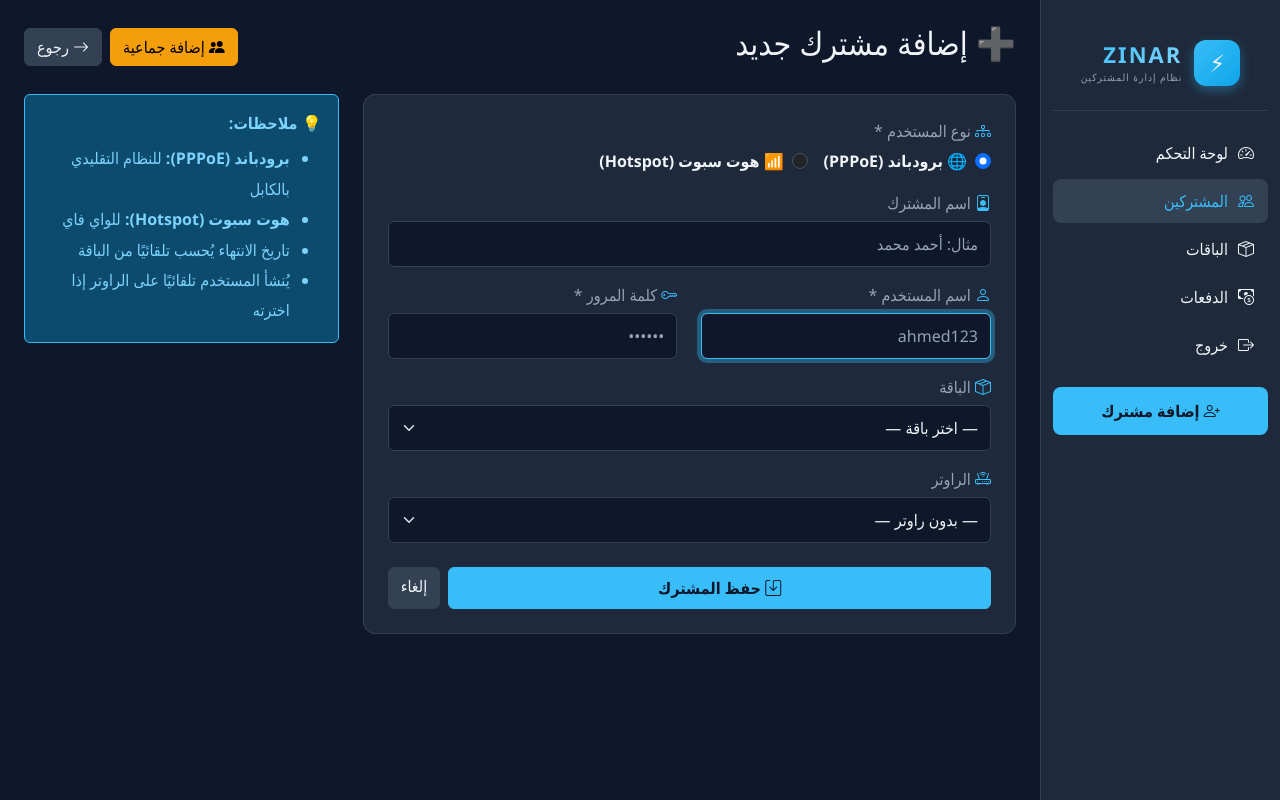
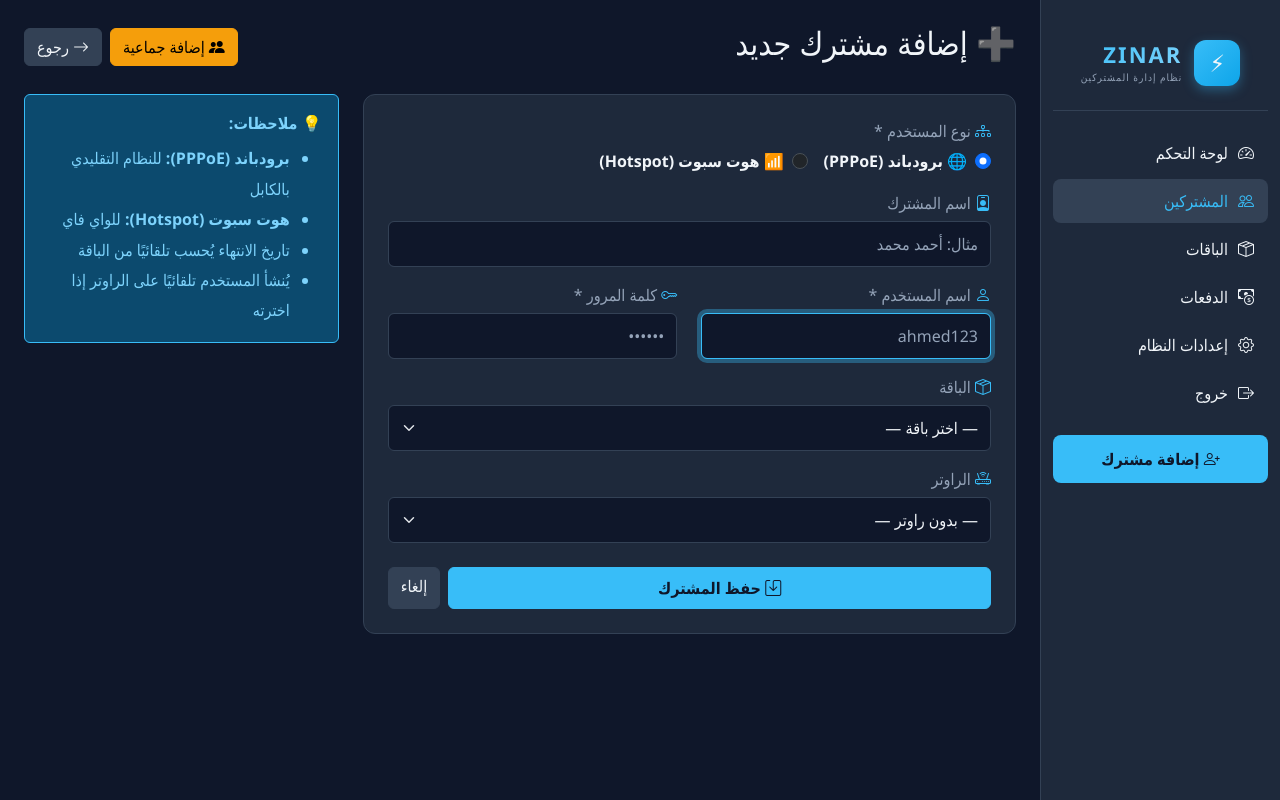
Before and after one commit to abokareemalan512-coder/zinar-radius-1, a Flask app: page /add-subscriber in a window 1280 px wide. Run offline with Flask 3, Linux system fonts and the light colour scheme; the visitor is signed in with stand-in values (Sample User, id 1); data that the repository does not hold is empty; some libraries are stand-ins or nearby versions.

Commit message:
إصلاح رابط إعدادات النظام وإزالة العلامة الزائدة في base.html

```diff
--- a/templates/base.html
+++ b/templates/base.html
@@ -32,7 +32,6 @@
             padding: 20px 12px;
             flex-shrink: 0;
         }
-        /* شعار ZINAR المحسّن */
         .brand {
             text-align: center;
             padding: 20px 0 24px;
@@ -164,10 +163,10 @@
             .sidebar { width: 100%; }
         }
     </style>
-<link rel="manifest" href="/static/manifest.json">
-<meta name="theme-color" content="#3b82f6">
-<link rel="apple-touch-icon" href="/static/icon-192.png">
-<script>if("serviceWorker" in navigator){navigator.serviceWorker.register("/static/sw.js");}</script>
+    <link rel="manifest" href="/static/manifest.json">
+    <meta name="theme-color" content="#3b82f6">
+    <link rel="apple-touch-icon" href="/static/icon-192.png">
+    <script>if("serviceWorker" in navigator){navigator.serviceWorker.register("/static/sw.js");}</script>
 </head>
 <body>
 <div class="layout">
@@ -190,9 +189,11 @@
         <a href="{{ url_for('packages') }}" class="nav-item {% if request.endpoint == 'packages' %}active{% endif %}">
             <i class="bi bi-box-seam"></i> الباقات
         </a>
-        </a>
         <a href="{{ url_for('payments') }}" class="nav-item {% if request.endpoint == 'payments' %}active{% endif %}">
             <i class="bi bi-cash-coin"></i> الدفعات
+        </a>
+        <a href="{{ url_for('admin_settings') }}" class="nav-item {% if request.endpoint == 'admin_settings' %}active{% endif %}">
+            <i class="bi bi-gear"></i> إعدادات النظام
         </a>
         <a href="{{ url_for('logout') }}" class="nav-item">
             <i class="bi bi-box-arrow-right"></i> خروج
```
